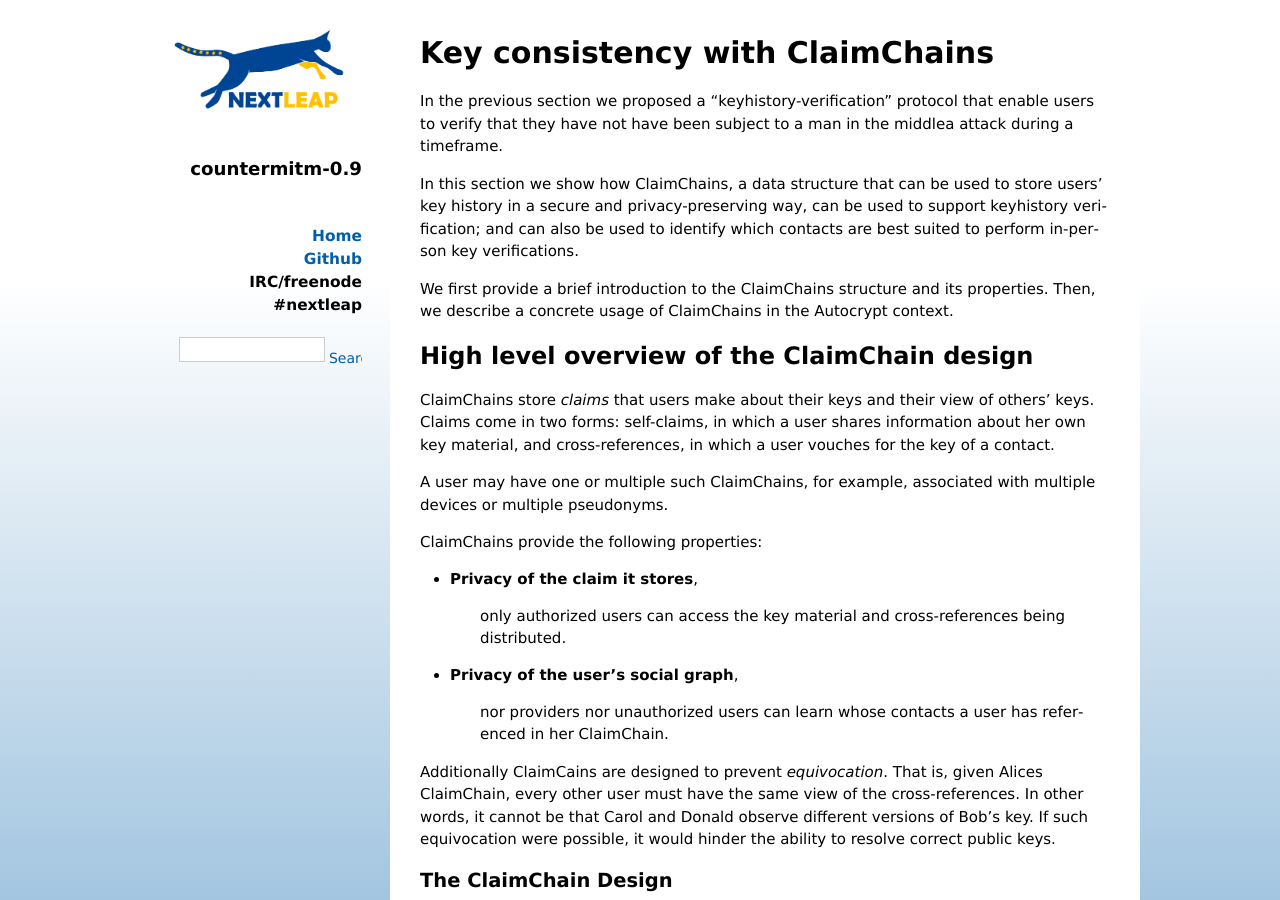
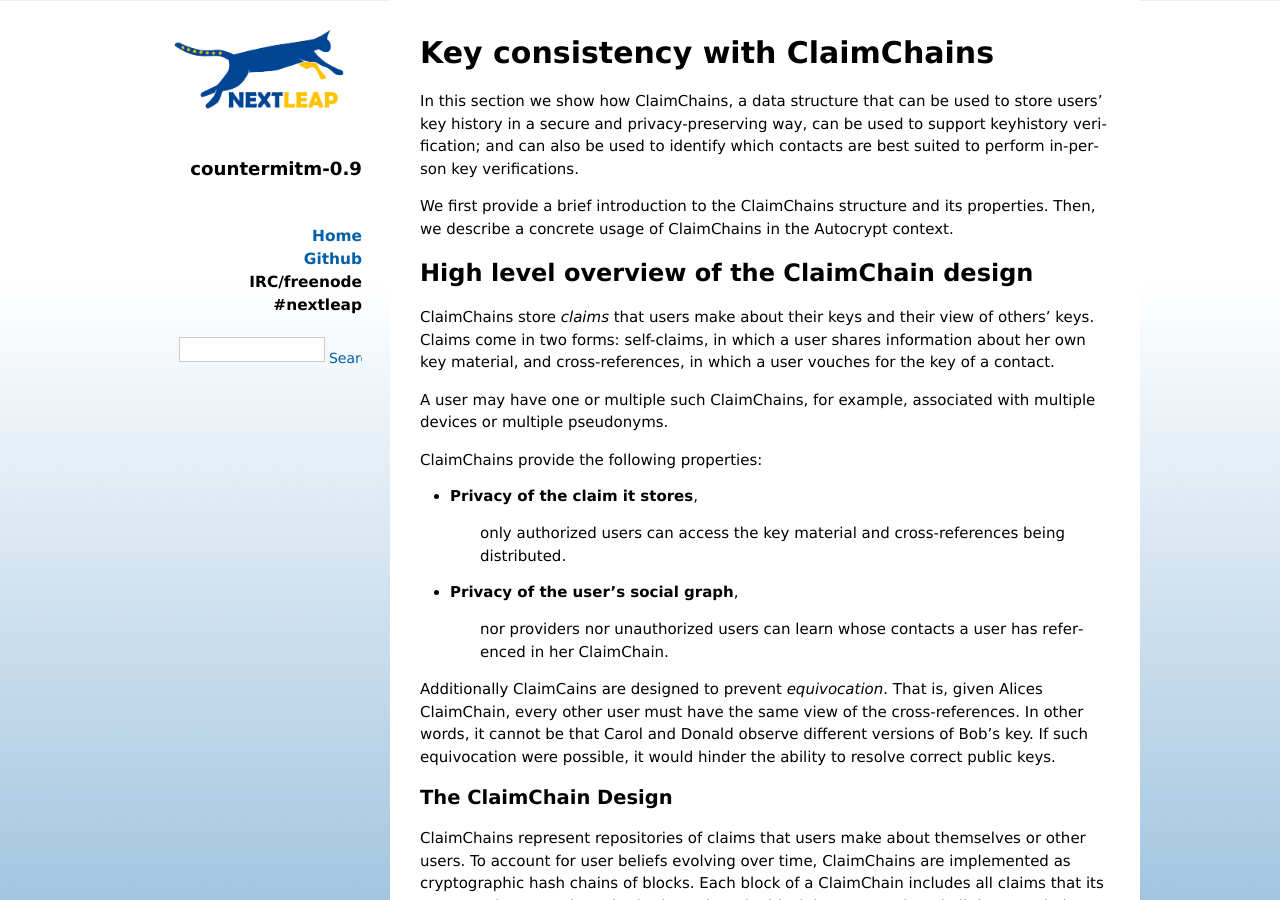
Before and after one commit to nextleap-project/countermitm, a Sphinx documentation site: the page built from source/claimchains.rst, in a window 1280 px wide and 900 px high. Built offline with Sphinx 7.4.7, drawn with Linux system fonts in a browser that asks for light colours; some of the changed text lies outside the part shown.

Commit message:
striking confusing or redundant references

```diff
--- a/source/claimchains.rst
+++ b/source/claimchains.rst
@@ -4,11 +4,6 @@
 
 Key consistency with ClaimChains
 ================================
-
-In the previous section we proposed a "keyhistory-verification" protocol
-that enable users to verify
-that they have not have been subject
-to a man in the middlea attack during a timeframe.
 
 In this section we show how ClaimChains,
 a data structure
```
Also changed, not shown: other parts of source/claimchains.rst (+0 -3 lines).
